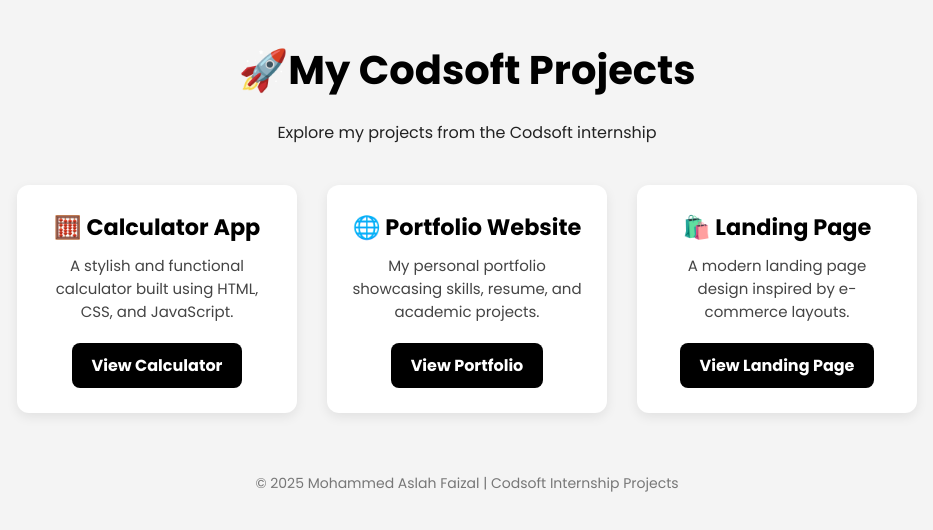
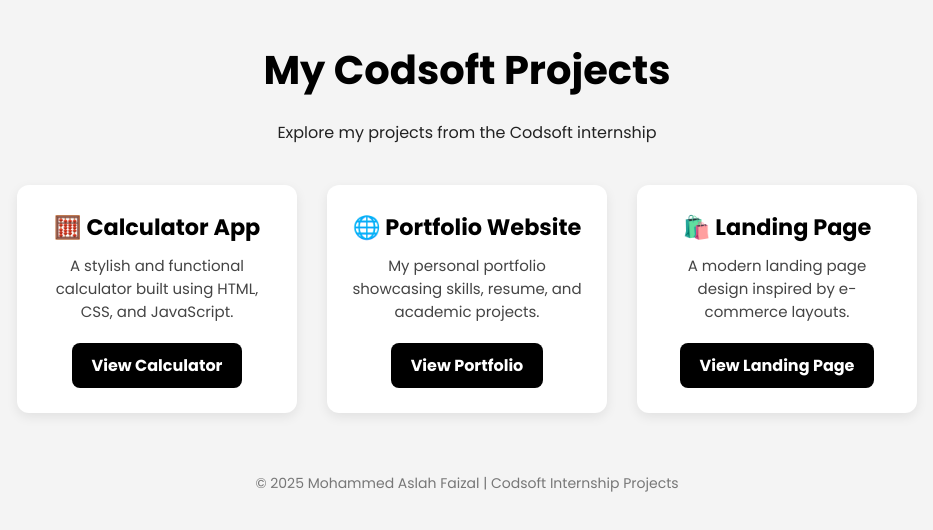
Before and after one commit to Mohd-Aslah/Codsoft, a plain HTML site: page info.html in a window 1280 px wide. Shown: the whole page, without its empty margins (173-1106 px from the left). Drawn offline with Linux system fonts and the light colour scheme.

```diff
--- a/info.html
+++ b/info.html
@@ -78,7 +78,7 @@
 </head>
 <body>
 
-  <h1>🚀My Codsoft Projects</h1>
+  <h1>My Codsoft Projects</h1>
   <p>Explore my projects from the Codsoft internship</p>
 
   <div class="projects">
```
Also changed, not shown: 1 other file.
